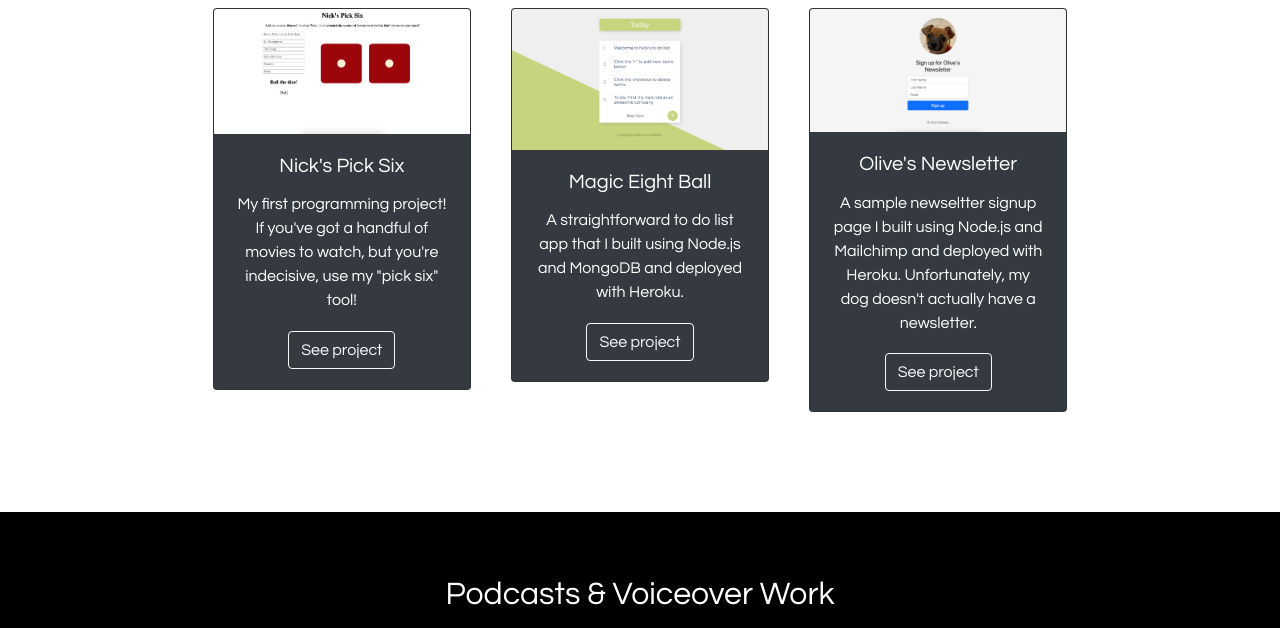
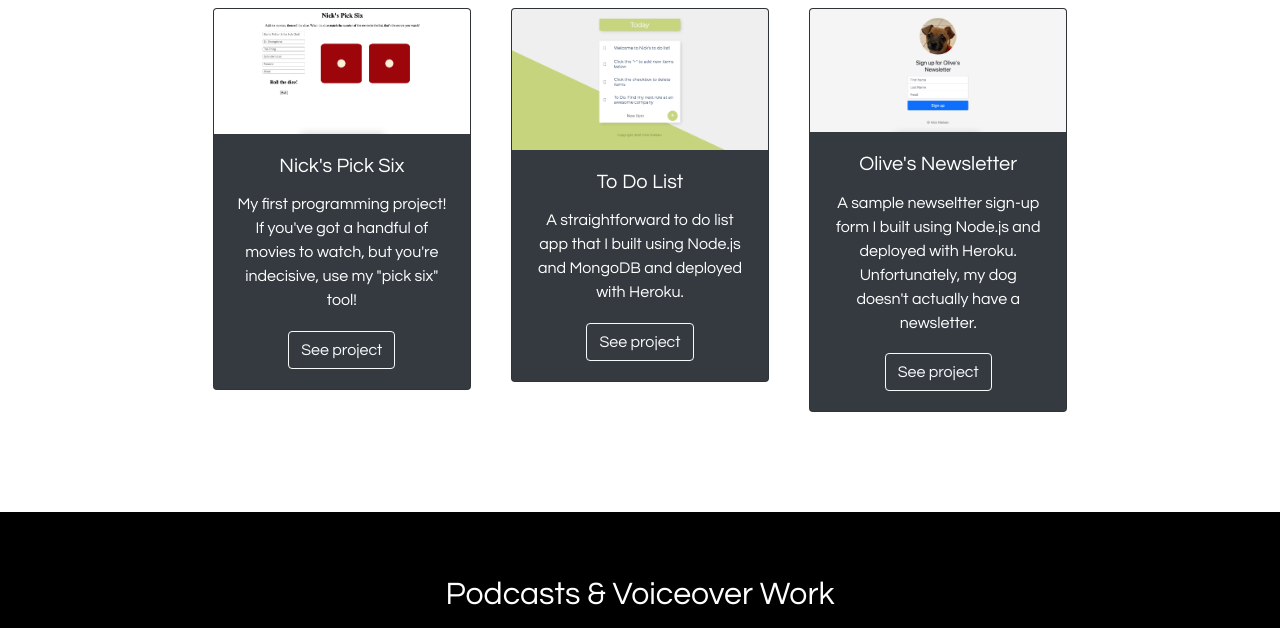
Before and after one commit to nicknielsen/portfolio, a plain HTML site: page index.html in a window 1280 px wide. Shown: the part 1827-2455 px from the top of the page. Drawn offline with nearby package versions, Linux system fonts and the light colour scheme.

Commit message:
Update programming section.

```diff
--- a/index.html
+++ b/index.html
@@ -166,7 +166,7 @@
           <div class="card text-white bg-dark">
             <img src="images/todolist-home.png" class="card-img-top" alt="Card image">
             <div class="card-body">
-              <h5 class="card-title">Magic Eight Ball</h5>
+              <h5 class="card-title">To Do List</h5>
               <p class="card-text">A straightforward to do list app that I built using Node.js and MongoDB and deployed with Heroku.</p>
               <a href="https://morning-everglades-43355.herokuapp.com/" class="btn btn-outline-light" target="_blank" rel="noopener noreferrer">See project</a>
             </div>
@@ -177,7 +177,7 @@
             <img src="images/olive-newsletter.png" class="card-img-top" alt="Card image">
             <div class="card-body">
               <h5 class="card-title">Olive's Newsletter</h5>
-              <p class="card-text">A sample newseltter signup page I built using Node.js and Mailchimp and deployed with Heroku. Unfortunately, my dog doesn't actually have a newsletter.</p>
+              <p class="card-text">A sample newseltter sign-up form I built using Node.js and deployed with Heroku. Unfortunately, my dog doesn't actually have a newsletter.</p>
               <a href="https://glacial-wildwood-06931.herokuapp.com/" class="btn btn-outline-light" target="_blank" rel="noopener noreferrer">See project</a>
             </div>
           </div>
```
